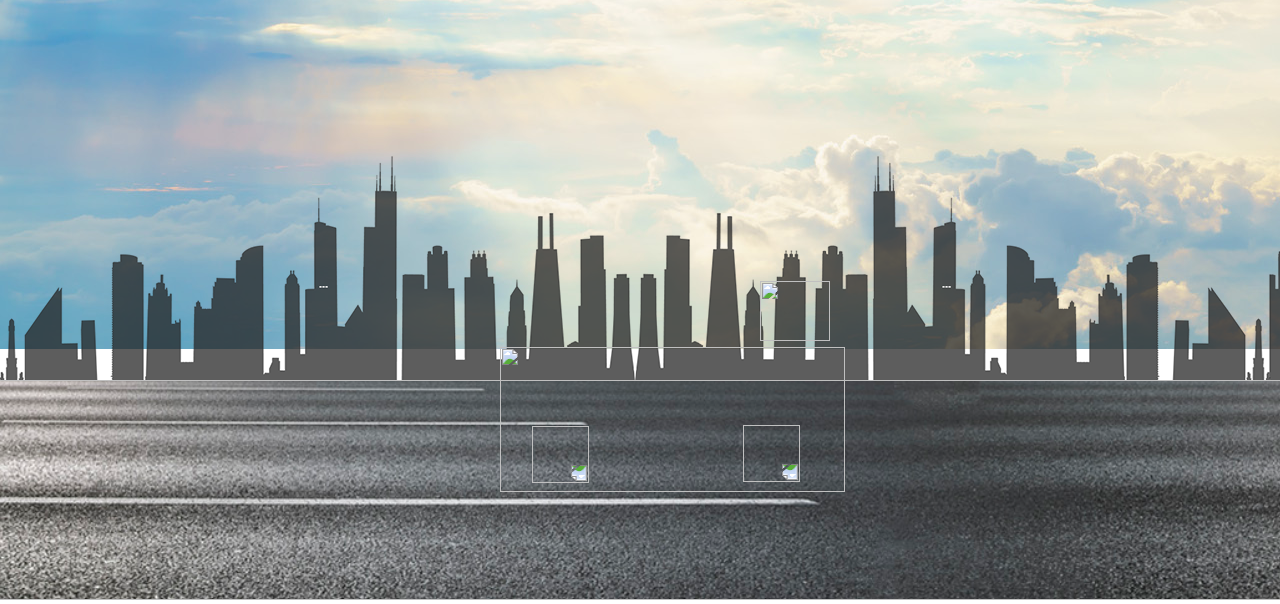
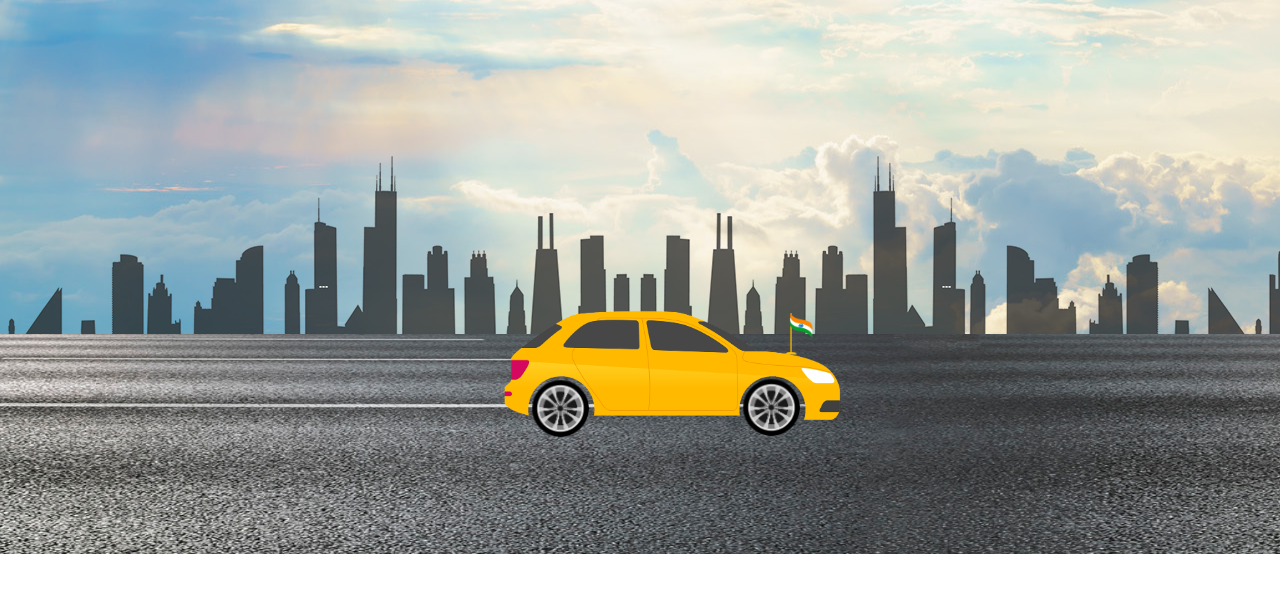
Before and after one commit to jaskaransingh60/css_assignment_no5, a plain HTML site: page index3.html in a window 1280 px wide. Shown: the part 251-855 px from the top of the page. After the commit the page ends 809 px from the top, so only its background shows below. Drawn offline with Linux system fonts and the light colour scheme; files whose address does not match are found by name.

Commit message:
Update index3.html

```diff
--- a/index3.html
+++ b/index3.html
@@ -14,19 +14,19 @@
         <p class="p3">DAY</p>
       </div>
       <div class="main2">
-        <img src="./css/sun.png" alt="" class="sun" />
+        <img src="./sun.png" alt="" class="sun" />
         <div class="building"></div>
-        <img src="./css/flag.png" alt="" class="flag" />
+        <img src="./flag.png" alt="" class="flag" />
 
         <div class="car">
           <div>
-            <img src="./css/wheel.png" alt="" class="tyer" />
-            <img src="./css/wheel.png" alt="" class="tyer1" />
+            <img src="./wheel.png" alt="" class="tyer" />
+            <img src="./wheel.png" alt="" class="tyer1" />
           </div>
-          <img src="./css/car.png" alt="" class="car" />
+          <img src="./car.png" alt="" class="car" />
         </div>
         <div class="bottom">
-          <img src="./css/road.jpg" alt="" class="road" />
+          <img src="./road.jpg" alt="" class="road" />
         </div>
       </div>
     </div>
```
